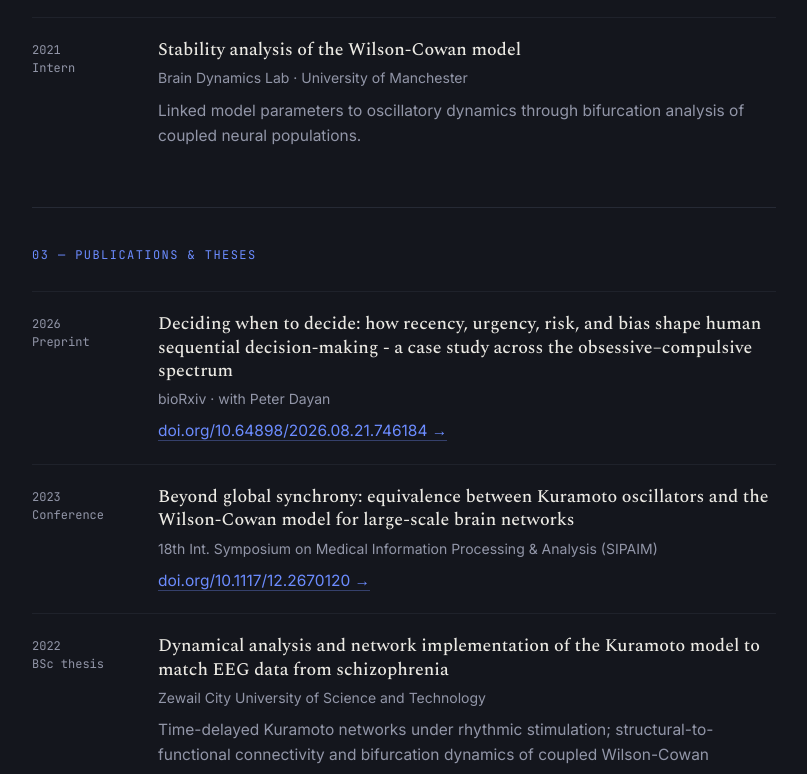
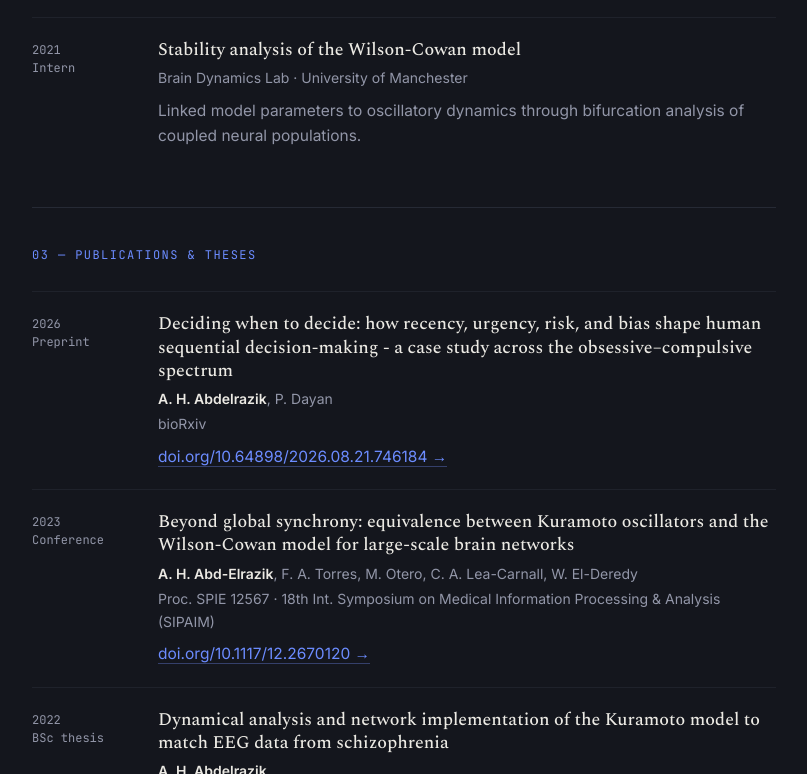
Before and after one commit to aabdelrazik/aabdelrazik.github.io, a plain HTML site: page index.html in a window 1280 px wide. Shown: the part 2026-2800 px from the top of the page, without its empty margins (236-1043 px from the left). Drawn offline with nearby package versions, Linux system fonts and the light colour scheme.

Commit message:
Update CV with preprint and ORCID, add LaTeX source; add author lists and ORCID to site
- Add cv/cv.tex and cv/resume.cls; cv.pdf is now built from source
- CV: new bioRxiv preprint, full SIPAIM author list, MPI contact, website, Scholar and ORCID links
- Site: author lines on all publications, ORCID icon and footer link, nav order matches sections
- Remove unused photo-original.jpeg

```diff
--- a/index.html
+++ b/index.html
@@ -243,6 +243,8 @@
   .item .where{
     font-size:14px;color:var(--text-soft);margin-bottom:8px;
   }
+  .item .authors{font-size:14px;color:var(--text-soft);margin-bottom:2px;}
+  .item .authors strong{color:var(--text);font-weight:600;}
   .item p{font-size:15.5px;margin-bottom:0;}
   .item a{color:var(--accent);text-decoration:none;border-bottom:1px solid var(--accent-soft);}
   .item a:hover{border-color:var(--accent);}
@@ -286,8 +288,8 @@
     <div class="who">Ahmed H. Abdelrazik</div>
     <nav>
       <a href="#research">Research</a>
+      <a href="#publications">Publications</a>
       <a href="#background">Background</a>
-      <a href="#publications">Publications</a>
       <a href="blog/">Blog</a>
       <button type="button" id="themeToggle" class="theme-toggle" aria-label="Switch to light mode">
         <svg id="themeIcon" viewBox="0 0 24 24" fill="none" stroke="currentColor" stroke-width="1.8" stroke-linecap="round" stroke-linejoin="round">
@@ -321,6 +323,9 @@
           </a>
           <a href="https://scholar.google.com/citations?user=HEbg4dkAAAAJ&hl=en" target="_blank" rel="noopener" aria-label="Google Scholar" title="Google Scholar">
             <svg viewBox="0 0 24 24" fill="currentColor"><path d="M5.242 13.769L0 9.5 12 0l12 9.5-5.242 4.269C17.548 11.51 14.978 9.5 12 9.5c-2.977 0-5.548 2.01-6.758 4.269zM12 10a7 7 0 1 0 0 14 7 7 0 0 0 0-14z"/></svg>
+          </a>
+          <a href="https://orcid.org/0009-0006-6597-8378" target="_blank" rel="noopener" aria-label="ORCID" title="ORCID">
+            <svg viewBox="0 0 24 24"><circle cx="12" cy="12" r="10.5" fill="none" stroke="currentColor" stroke-width="1.6"/><text x="12" y="15.6" text-anchor="middle" font-family="Inter,Arial,sans-serif" font-size="10" font-weight="700" fill="currentColor">iD</text></svg>
           </a>
           <a href="https://www.kyb.tuebingen.mpg.de/person/138654" target="_blank" rel="noopener" aria-label="Lab page" title="Lab page">
             <svg viewBox="0 0 24 24" fill="none" stroke="currentColor" stroke-width="1.6" stroke-linecap="round" stroke-linejoin="round"><path d="M9 2v6.5L4 18a2 2 0 0 0 1.8 3h12.4a2 2 0 0 0 1.8-3l-5-9.5V2"/><line x1="8" y1="2" x2="16" y2="2"/></svg>
@@ -458,7 +463,8 @@
       <div class="when">2026<br>Preprint</div>
       <div>
         <h3>Deciding when to decide: how recency, urgency, risk, and bias shape human sequential decision-making - a case study across the obsessive&ndash;compulsive spectrum</h3>
-        <div class="where">bioRxiv · with Peter Dayan</div>
+        <div class="authors"><strong>A. H. Abdelrazik</strong>, P. Dayan</div>
+        <div class="where">bioRxiv</div>
         <p><a href="https://doi.org/10.64898/2026.08.21.746184" target="_blank" rel="noopener">doi.org/10.64898/2026.08.21.746184 →</a></p>
       </div>
     </div>
@@ -467,7 +473,8 @@
       <div class="when">2023<br>Conference</div>
       <div>
         <h3>Beyond global synchrony: equivalence between Kuramoto oscillators and the Wilson-Cowan model for large-scale brain networks</h3>
-        <div class="where">18th Int. Symposium on Medical Information Processing &amp; Analysis (SIPAIM)</div>
+        <div class="authors"><strong>A. H. Abd-Elrazik</strong>, F. A. Torres, M. Otero, C. A. Lea-Carnall, W. El-Deredy</div>
+        <div class="where">Proc. SPIE 12567 · 18th Int. Symposium on Medical Information Processing &amp; Analysis (SIPAIM)</div>
         <p><a href="https://doi.org/10.1117/12.2670120" target="_blank" rel="noopener">doi.org/10.1117/12.2670120 →</a></p>
       </div>
     </div>
@@ -476,6 +483,7 @@
       <div class="when">2022<br>BSc thesis</div>
       <div>
         <h3>Dynamical analysis and network implementation of the Kuramoto model to match EEG data from schizophrenia</h3>
+        <div class="authors"><strong>A. H. Abdelrazik</strong></div>
         <div class="where">Zewail City University of Science and Technology</div>
         <p>
           Time-delayed Kuramoto networks under rhythmic stimulation; structural-to-functional
@@ -513,6 +521,7 @@
       <a href="https://www.linkedin.com/in/aabdelrazik/" target="_blank" rel="noopener">LinkedIn</a>
       <a href="https://github.com/aabdelrazik" target="_blank" rel="noopener">GitHub</a>
       <a href="https://scholar.google.com/citations?user=HEbg4dkAAAAJ&hl=en" target="_blank" rel="noopener">Google Scholar</a>
+      <a href="https://orcid.org/0009-0006-6597-8378" target="_blank" rel="noopener">ORCID</a>
       <a href="https://www.kyb.tuebingen.mpg.de/person/138654" target="_blank" rel="noopener">MPI Tübingen</a>
       <a href="cv.pdf">CV (PDF)</a>
     </div>
--- a/sitemap.xml
+++ b/sitemap.xml
@@ -7,7 +7,7 @@
   </url>
   <url>
     <loc>https://aabdelrazik.github.io/cv.pdf</loc>
-    <lastmod>2026-06-26</lastmod>
+    <lastmod>2026-09-10</lastmod>
     <priority>0.80</priority>
   </url>
 </urlset>
```
Also changed, not shown: photo-original.jpeg (deleted), 4 other files.
